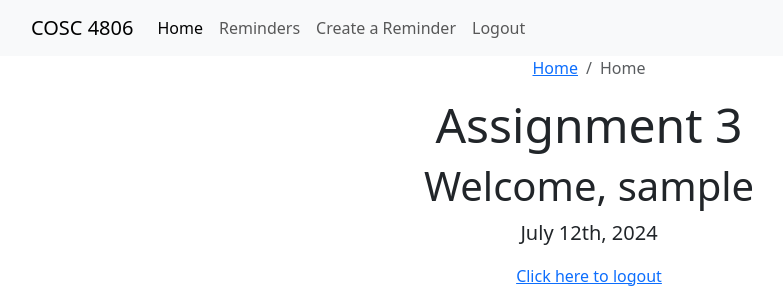
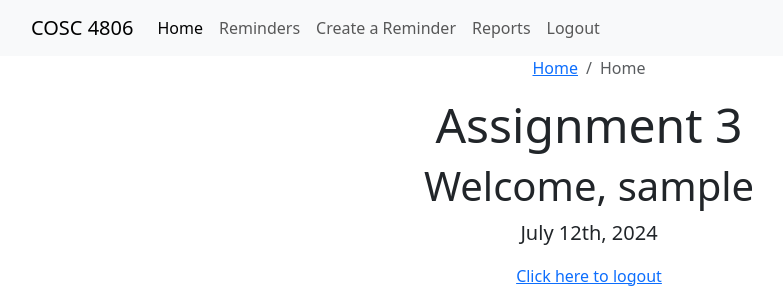
Before and after one commit to puroy3/COSC4806-5, a PHP site: page /home in a window 1280 px wide. Shown: the top 300 px of the page, without its empty margins (51-834 px from the left). Run offline with PHP 8.4, Linux system fonts and the light colour scheme; the visitor is signed in with stand-in values (Sample User, id 1); tables that the repository leaves empty or names only in its code hold one stand-in row (values such as "Sample post"); data that the repository does not hold is empty.

Commit message:
Add reports to header if the user is admin,

```diff
--- a/app/views/templates/header.php
+++ b/app/views/templates/header.php
@@ -33,6 +33,11 @@ if (!isset($_SESSION['auth'])) {
         <li class="nav-item">
           <a class="nav-link" href="/reminders/create">Create a Reminder</a>
         </li>
+        <?php if (isset($_SESSION['is_admin'])) { ?>
+          <li class="nav-item">
+            <a class="nav-link" href="/reports">Reports</a>
+          </li>
+          <?php } ?>
         <li class="nav-item">
           <a class="nav-link" href="/logout">Logout</a>
         </li>
```
